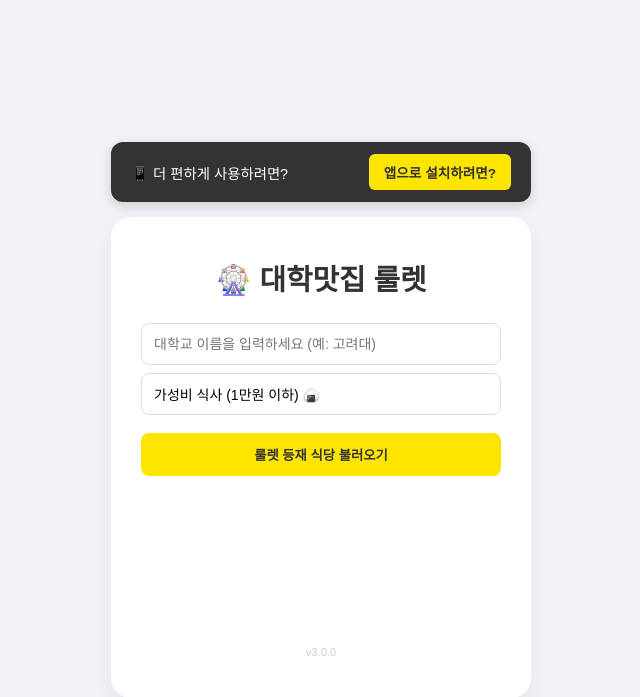
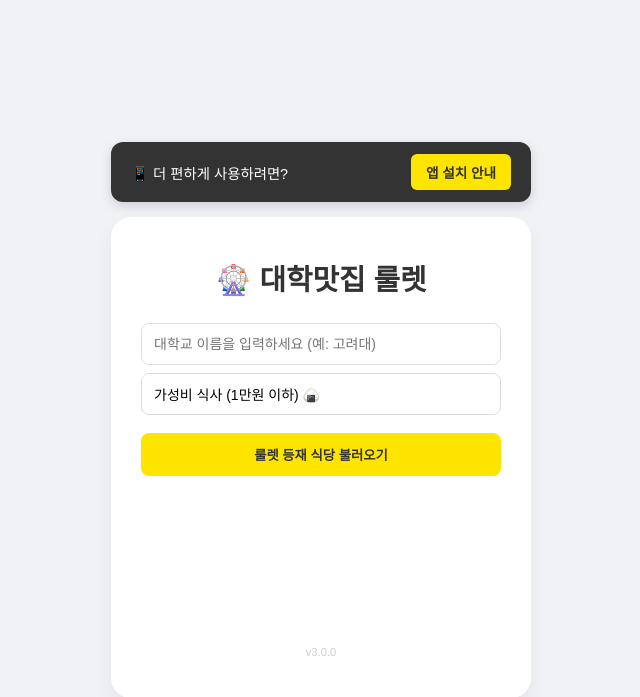
Before and after one commit to ha-dahyeok/univ-roulette, a Flask app: page / in a window 1280 px wide. Shown: the top 697 px of the page, without its empty margins (319-959 px from the left). Run offline with Flask 3, Linux system fonts and the light colour scheme; parts of the project's set-up code (start-up, migrations or seed data) failed here and were passed over; some web fonts are replaced.

Commit message:
style: Update PWA install button text to 앱 설치 안내

```diff
--- a/templates/index.html
+++ b/templates/index.html
@@ -346,7 +346,7 @@
     <div id="install-container">
         <div class="install-banner">
             <span class="install-text">📱 더 편하게 사용하려면?</span>
-            <button id="install-button" class="install-btn">앱으로 설치하려면?</button>
+            <button id="install-button" class="install-btn">앱 설치 안내</button>
         </div>
     </div>
 
```
